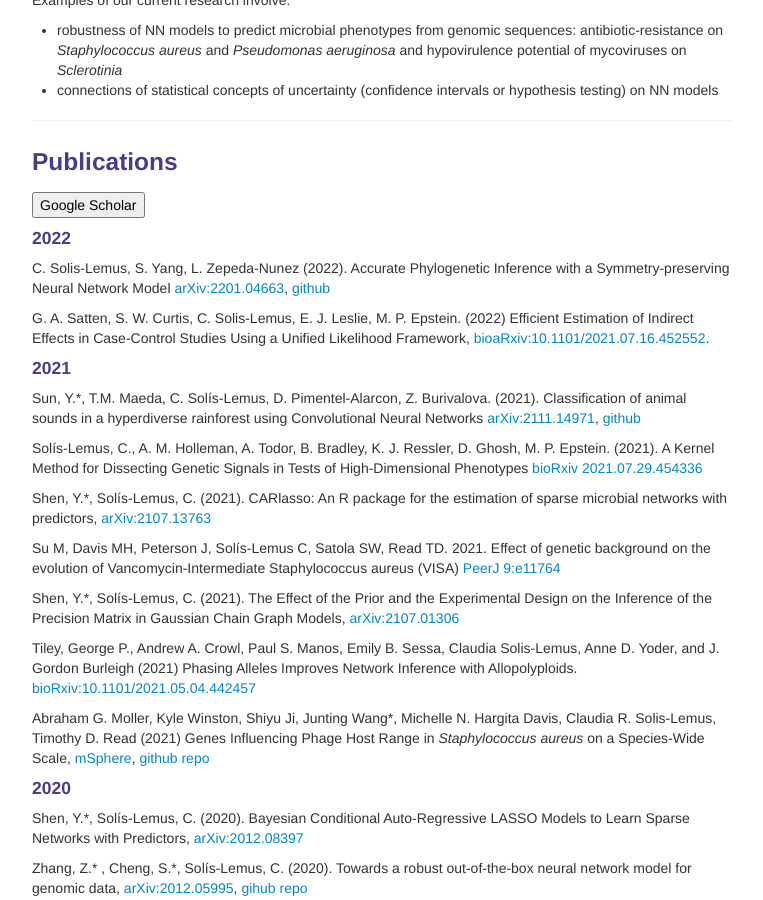
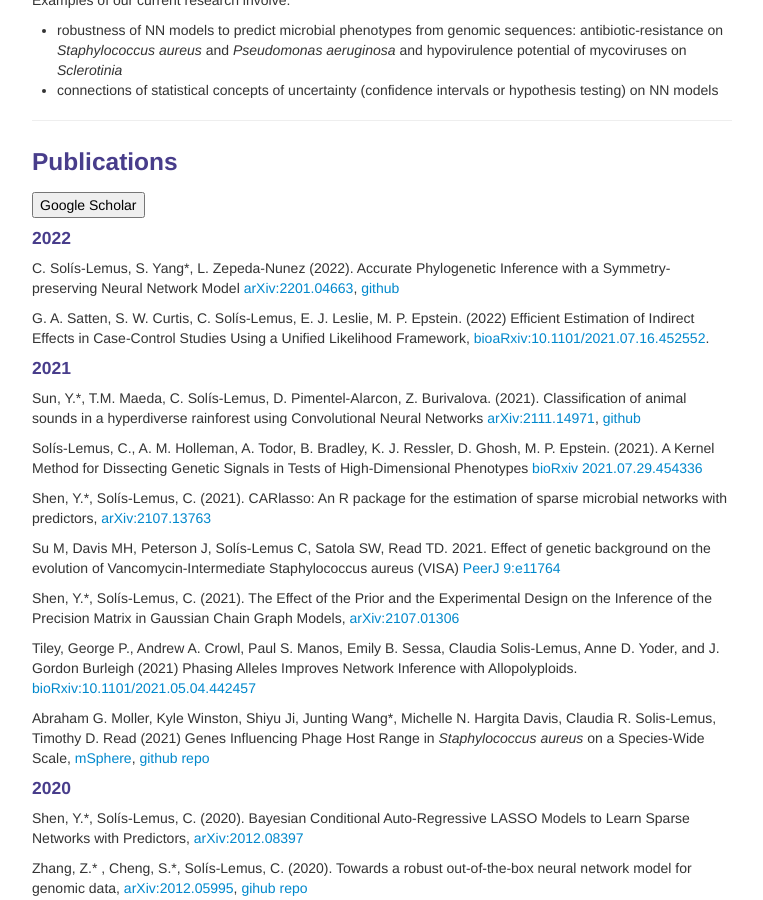
Before and after one commit to solislemuslab/solislemuslab.github.io, a Jekyll site: the page built from pages/research.md, in a window 1280 px wide and 900 px high, scrolled down 2314 px. Shown: the whole window, without its empty margins (258-1021 px from the left). Built offline with Jekyll 4.4.1, drawn with Linux system fonts in a browser that asks for light colours.

Commit message:
fixed typo

```diff
--- a/pages/research.md
+++ b/pages/research.md
@@ -127,11 +127,11 @@
 
 #### 2022
 
-C. Solis-Lemus, S. Yang, L. Zepeda-Nunez (2022).
+C. Sol&iacute;s-Lemus, S. Yang*, L. Zepeda-Nunez (2022).
 Accurate Phylogenetic Inference with a Symmetry-preserving Neural Network Model
 [arXiv:2201.04663](https://arxiv.org/abs/2201.04663), [github](https://github.com/Forgotten/nn-phylogenetics)
 
-G. A. Satten, S. W. Curtis, C. Solis-Lemus, E. J. Leslie, M. P. Epstein. (2022) Efficient Estimation of Indirect Effects in Case-Control Studies Using a Unified Likelihood Framework, [bioaRxiv:10.1101/2021.07.16.452552](https://www.biorxiv.org/content/10.1101/2021.07.16.452552v1).
+G. A. Satten, S. W. Curtis, C. Sol&iacute;s-Lemus, E. J. Leslie, M. P. Epstein. (2022) Efficient Estimation of Indirect Effects in Case-Control Studies Using a Unified Likelihood Framework, [bioaRxiv:10.1101/2021.07.16.452552](https://www.biorxiv.org/content/10.1101/2021.07.16.452552v1).
 
 #### 2021
 
```
